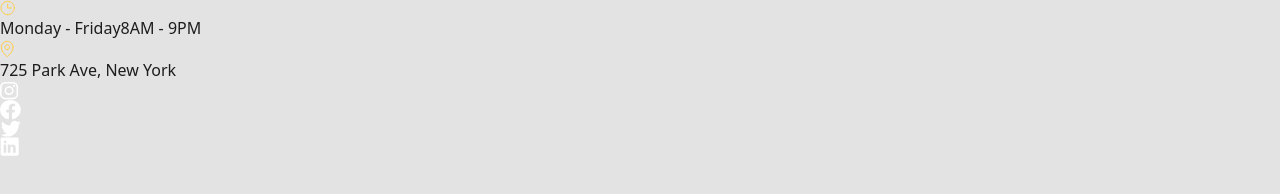
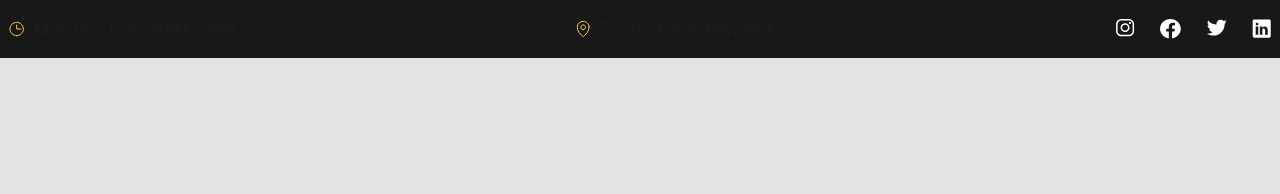
Before and after one commit to cybersj5/AskExperts-frontend-project, a website built with Vite: page index.html in a window 1280 px wide. Built offline with nearby package versions, Linux system fonts and the light colour scheme.

Commit message:
Ready header

```diff
--- a/index.html
+++ b/index.html
@@ -12,13 +12,13 @@
     <style media="(prefers-color-scheme: dark)">
       @import url('./src/styles/colors/dark.css');
     </style>
-    <link href=".\src\styles\components\header.css" />
+    <link rel="stylesheet" href=".\src\styles\components\header.css" />
   </head>
   <body>
     <script type="module" src="/src/index.js"></script>
     <header class="header__container">
-      <ul>
-        <li class="header__text">
+      <ul class="header-list">
+        <li class="header-text">
           <svg width="15" height="16" viewBox="0 0 15 16" fill="none" xmlns="http://www.w3.org/2000/svg">
             <path
               d="M7.65646 14.6567C11.3327 14.6567 14.3129 11.6765 14.3129 8.00021C14.3129 4.32395 11.3327 1.34375 7.65646 1.34375C3.9802 1.34375 1 4.32395 1 8.00021C1 11.6765 3.9802 14.6567 7.65646 14.6567Z"
@@ -35,7 +35,7 @@
           </svg>
           <p>Monday - Friday8AM - 9PM</p>
         </li>
-        <li class="header__text">
+        <li class="header-text">
           <svg width="14" height="18" viewBox="0 0 14 18" fill="none" xmlns="http://www.w3.org/2000/svg">
             <path
               d="M7.20425 9.58868C8.50577 9.58868 9.56085 8.5336 9.56085 7.23209C9.56085 5.93057 8.50577 4.87549 7.20425 4.87549C5.90274 4.87549 4.84766 5.93057 4.84766 7.23209C4.84766 8.5336 5.90274 9.58868 7.20425 9.58868Z"
@@ -52,7 +52,7 @@
           </svg>
           <p>725 Park Ave, New York</p>
         </li>
-        <li class="headder__communities">
+        <li class="header-communities">
           <svg width="19" height="18" viewBox="0 0 19 18" fill="none" xmlns="http://www.w3.org/2000/svg">
             <path
               d="M12.8312 1.43433C13.8238 1.43719 14.7749 1.81788 15.4768 2.49328C16.1786 3.16868 16.5743 4.0839 16.5772 5.03905V12.2477C16.5743 13.2029 16.1786 14.1181 15.4768 14.7935C14.7749 15.4689 13.8238 15.8496 12.8312 15.8524H5.33992C4.34732 15.8496 3.39622 15.4689 2.69434 14.7935C1.99247 14.1181 1.59684 13.2029 1.59388 12.2477V5.03905C1.59684 4.0839 1.99247 3.16868 2.69434 2.49328C3.39622 1.81788 4.34732 1.43719 5.33992 1.43433H12.8312ZM12.8312 -0.00732422H5.33992C2.45554 -0.00732422 0.0957031 2.26349 0.0957031 5.03905V12.2477C0.0957031 15.0233 2.45554 17.2941 5.33992 17.2941H12.8312C15.7156 17.2941 18.0754 15.0233 18.0754 12.2477V5.03905C18.0754 2.26349 15.7156 -0.00732422 12.8312 -0.00732422Z"
--- a/src/index.css
+++ b/src/index.css
@@ -3,3 +3,7 @@
 @import './styles/normalize.css';
 @import './styles/global/utility.css';
 @import './styles/components/container.css';
+* {
+  margin: 0;
+  padding: 0;
+}
--- a/src/styles/components/header.css
+++ b/src/styles/components/header.css
@@ -1,6 +1,31 @@
 .header__container {
-  padding: 18px 361px;
-  max-width: 100%;
+  justify-content: center;
+  align-items: center;
+  display: flex;
+  width: 100%;
   height: 58px;
   background: #181818;
+  margin: 0px;
 }
+
+.header-list {
+  list-style: none;
+  padding: 0;
+  margin: 0;
+  display: flex;
+  align-items: center;
+  gap: 340px;
+}
+
+.header-text {
+  margin: 0;
+  display: flex;
+  align-items: center;
+  gap: 10px;
+}
+
+.header-communities {
+  margin: 0;
+  display: flex;
+  gap: 25px;
+}
```
